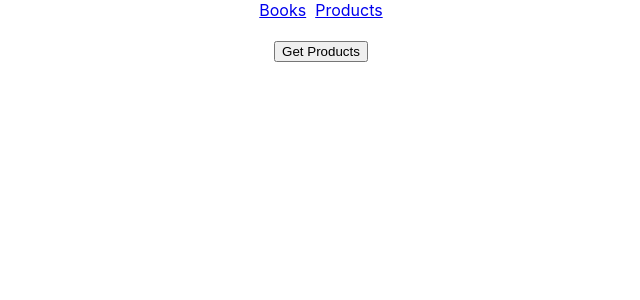
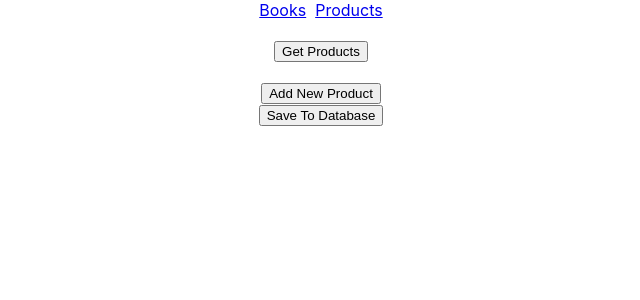
Before and after one commit to harshamde/react-nav-2, a React (Create React App) app: page /products in a window 1280 px wide. Shown: the top 300 px of the page, without its empty margins (319-959 px from the left). Built offline with nearby package versions, Linux system fonts and the light colour scheme.

Commit message:
added reducers for products

```diff
--- a/src/components/BooksManager.js
+++ b/src/components/BooksManager.js
@@ -11,7 +11,7 @@ function BookView({ book, index }) {
             <div>{book.name}</div>
             <div>{book.author}</div>
             <div>{book.price}</div>
-            <button onClick={() => dispatch(booksSlice.actions.deleteBook({ book }))}>Delete</button>
+            <button onClick={() => dispatch(booksSlice.actions.deleteBook({ book }))}>Delete</button>&nbsp;
             <button onClick={() => dispatch(booksSlice.actions.editBook({ book }))}>Edit</button>
             <br />
             <label style={{ fontSize: "13px" }}>status: {!book.status ? "Server" : book.status}</label>
@@ -29,7 +29,7 @@ function BookEditView({ book, index }) {
             <br />
             Price: <input type="number" value={book.price} onChange={(e) => dispatch(booksSlice.actions.priceChange({ book, price: e.target.value }))} />
             <br />
-            <button onClick={() => dispatch(booksSlice.actions.updateBook({ book }))}>Update</button>
+            <button onClick={() => dispatch(booksSlice.actions.updateBook({ book }))}>Update</button> &nbsp;
             <button onClick={() => dispatch(booksSlice.actions.cancelEditBook({ book }))}>Cancel</button>
             <br />
             <label style={{ fontSize: "13px" }}>status: {!book.status ? "Server" : book.status}</label>
@@ -64,7 +64,6 @@ function BooksManager() {
             ))}
 
             <br />
-
             <button onClick={() => dispatch(booksSlice.actions.addNewBook())}>Add New Book</button>
             <br />
             <button onClick={() => dispatch(saveBooksToServer(booksSliceState.books))}>Save To Database</button>
--- a/src/components/ProductsManager.js
+++ b/src/components/ProductsManager.js
@@ -1,6 +1,48 @@
 import React from 'react';
+import productsSlice from './../redux-store/productsSlice';
 import { useDispatch, useSelector } from 'react-redux';
-import getProductsFromServer from './../redux-store/productsThunk';
+import ProductsThunk from './../redux-store/productsThunk';
+const { getProductsFromServer, saveProductsToServer } = ProductsThunk;
+
+
+
+
+
+function ProductView({ product, index }) {
+    const dispatch = useDispatch();
+    return (
+        <div key={index} style={{ border: "1px solid black", padding: "5px", margin: "5px", display: "inline-block" }}>
+            <div>{product.name}</div>
+            <div>{product.price}</div>
+            <div>{product.quantity}</div>
+            <button onClick={() => dispatch(productsSlice.actions.deleteProduct({ product }))}>Delete</button>&nbsp;
+            <button onClick={() => dispatch(productsSlice.actions.editProduct({ product }))}>Edit</button>
+            <br />
+            <label style={{ fontSize: "13px" }}>status: {product.status}</label>
+        </div>
+    );
+}
+
+
+function ProductEditView({ product, index }) {
+    const dispatch = useDispatch();
+    return (
+        <div key={index} tyle={{ border: "1px solid black", padding: "10px", margin: "5px", display: "inline-block" }}>
+            Name: <input type="text" value={product.name} onChange={(e) => dispatch(productsSlice.actions.nameChange({ product, name: e.target.value }))} />
+            <br />
+            Price: <input type="number" value={product.price} onChange={(e) => dispatch(productsSlice.actions.priceChange({ product, price: e.target.value }))} />
+            <br />
+            Quantity: <input type="text" value={product.quantity} onChange={(e) => dispatch(productsSlice.actions.quantityChange({ product, quantity: e.target.value }))} />
+            <br />
+
+            <button onClick={() => dispatch(productsSlice.actions.updateProduct({ product }))}>Update</button> &nbsp;
+            <button onClick={() => dispatch(productsSlice.actions.cancelEditProduct({ product }))}>Cancel</button>
+            <br />
+            <label style={{ fontSize: "13px" }}>status: {product.status}</label>
+
+        </div>
+    );
+}
 
 function ProductsManager() {
     const productsSliceState = useSelector(store => store.productsSliceState);
@@ -25,20 +67,17 @@ function ProductsManager() {
             }
 
             {!productsSliceState.isLoading && productsSliceState.products.map((product, index) => (
-                <div
-                    key={index}
-                    style={{
-                        border: "1px solid black",
-                        padding: "10px",
-                        margin: "10px",
-                        display: "inline-block",
-                    }}
-                >
-                    <div>{product.name}</div>
-                    <div>{product.price}</div>
-                    <div>{product.quantity}</div>
-                </div>
+                (product.status === "from-server" || product.status === "from-server & updated" || product.status === "new & updated")
+                    ? <ProductView product={product} index={index} />
+                    : (product.status === "from-server & edit" || product.status === "new & edit") && <ProductEditView product={product} index={index} />
             ))}
+
+
+            <br />
+            <button onClick={() => dispatch(productsSlice.actions.addNewProduct())}>Add New Product</button>
+            <br />
+            <button onClick={() => dispatch(saveProductsToServer(productsSliceState.products))}>Save To Database</button>
+
         </div>);
 }
 
--- a/src/redux-store/productsSlice.js
+++ b/src/redux-store/productsSlice.js
@@ -1,5 +1,6 @@
 import { createSlice } from "@reduxjs/toolkit";
-import getProductsFromServer from "./productsThunk";
+import ProductsThunk from "./productsThunk";
+const { getProductsFromServer, saveProductsToServer } = ProductsThunk;
 
 const productsSlice = createSlice({
     name: 'productsSlice',
@@ -7,9 +8,84 @@ const productsSlice = createSlice({
         products: [],
         isLoading: false,
         error: null,
+        originalProductForEdit: null
     },
     reducers: {
+        nameChange: (state, action) => {
+            state.products = state.products.map(product => product._id === action.payload.product._id ? { ...product, name: action.payload.name } : product)
+        },
+        priceChange: (state, action) => {
+            state.products = state.products.map(product => product._id === action.payload.product._id ? { ...product, price: action.payload.price } : product)
+        },
+        quantityChange: (state, action) => {
+            state.products = state.products.map(product => product._id === action.payload.product._id ? { ...product, quantity: action.payload.quantity } : product)
+        },
 
+        addNewProduct: (state, action) => {
+            const newProduct = { _id: ObjectID().toHexString(), name: "", price: "", quantity: 0, status: "new & edit" };
+            state.products = [...state.products, newProduct];
+        },
+        editProduct: (state, action) => {
+            state.originalProductForEdit = action.payload.product;
+
+            let newStatus = "";
+            switch (action.payload.product.status) {
+                case "from-server":
+                    newStatus = "from-server & edit";
+                    break;
+                case "from-server & updated":
+                    newStatus = "from-server & edit";
+                    break;
+                case "new & updated":
+                    newStatus = "new & edit";
+                    break;
+                default:
+                    newStatus = action.payload.status;
+            }
+
+            state.products = state.products.map(product => product._id === action.payload.product._id ? { ...product, status: newStatus } : product);
+
+        },
+        updateProduct: (state, action) => {
+            let newStatus = "";
+            switch (action.payload.product.status) {
+                case "from-server & edit":
+                    newStatus = "from-server & updated";
+                    break;
+                case "new & edit":
+                    newStatus = "new & updated";
+                    break;
+                default:
+                    newStatus = action.payload.status;
+            }
+            state.products = state.products.map(product => product._id === action.payload.product._id ? { ...product, status: newStatus } : product);
+        },
+        cancelEditProduct: (state, action) => {
+            if (action.payload.product.status === "new & edit") {
+                state.products = state.products.filter(product => product._id !== action.payload.product._id);
+            } else {
+                state.products = state.products.map(product => product._id === action.payload.product._id ? state.originalProductForEdit : product);
+                state.originalProductForEdit = null;
+            }
+        },
+        deleteProduct: (state, action) => {
+            let newStatus = "";
+            switch (action.payload.product.status) {
+                case "from-server":
+                    newStatus = "from-server & deleted";
+                    state.products = state.products.map(product => product._id === action.payload.product._id ? { ...product, status: newStatus } : product);
+                    break;
+                case "from-server & updated":
+                    newStatus = "from-server & deleted";
+                    state.products = state.products.map(product => product._id === action.payload.product._id ? { ...product, status: newStatus } : product);
+                    break;
+                case "new & updated":
+                    state.products = state.products.filter(product => product._id !== action.payload.product._id);
+                    break;
+                default:
+                    newStatus = action.payload.status;
+            }
+        },
     },
 
     extraReducers: (builder) => {
@@ -27,6 +103,14 @@ const productsSlice = createSlice({
             state.error = action.error.message;
             state.isLoading = false;
         });
+
+
+        builder.addCase(saveProductsToServer.fulfilled, (state, action) => {
+            state.error = null;
+            state.isLoading = false;
+            state.products = action.payload.products.map(product => ({ ...product, status: "from-server" }));
+        });
+
     }
 
 });
--- a/src/redux-store/productsThunk.js
+++ b/src/redux-store/productsThunk.js
@@ -1,18 +1,34 @@
 import { createAsyncThunk } from "@reduxjs/toolkit";
 import fetch from "./fetch";
 
-const getProductsFromServer = createAsyncThunk(
+const ProductsThunk = {
+
+
+
+    getProductsFromServer: createAsyncThunk(
         'getProductsFromServer',
         async () => {
             try {
-            const products = await fetch("http://localhost:3001/get-products", "get");
+                const products = await fetch({ url: "http://localhost:3001/get-products", method: "get" });
                 return { products };
             } catch (error) {
                 throw error;
             }
         }
-);
+    ),
+    saveProductsToServer: createAsyncThunk(
+        'saveProductsToServer',
+        async (data) => {
+            try {
+                const products = await fetch({ url: "http://localhost:3001/save-products", method: "post", data });
+                return { products };
+            } catch (error) {
+                throw error;
+            }
+        }
+    )
 
 
+}
 
-export default getProductsFromServer;
+export default ProductsThunk;
--- a/src/redux-store/store.js
+++ b/src/redux-store/store.js
@@ -1,7 +1,6 @@
 import { configureStore } from "@reduxjs/toolkit";
 import booksSlice from "./booksSlice";
 import productsSlice from "./productsSlice";
-
 
 export const store = configureStore({
     reducer: {
```
Lines whose indentation alone changed are shown as unchanged.
